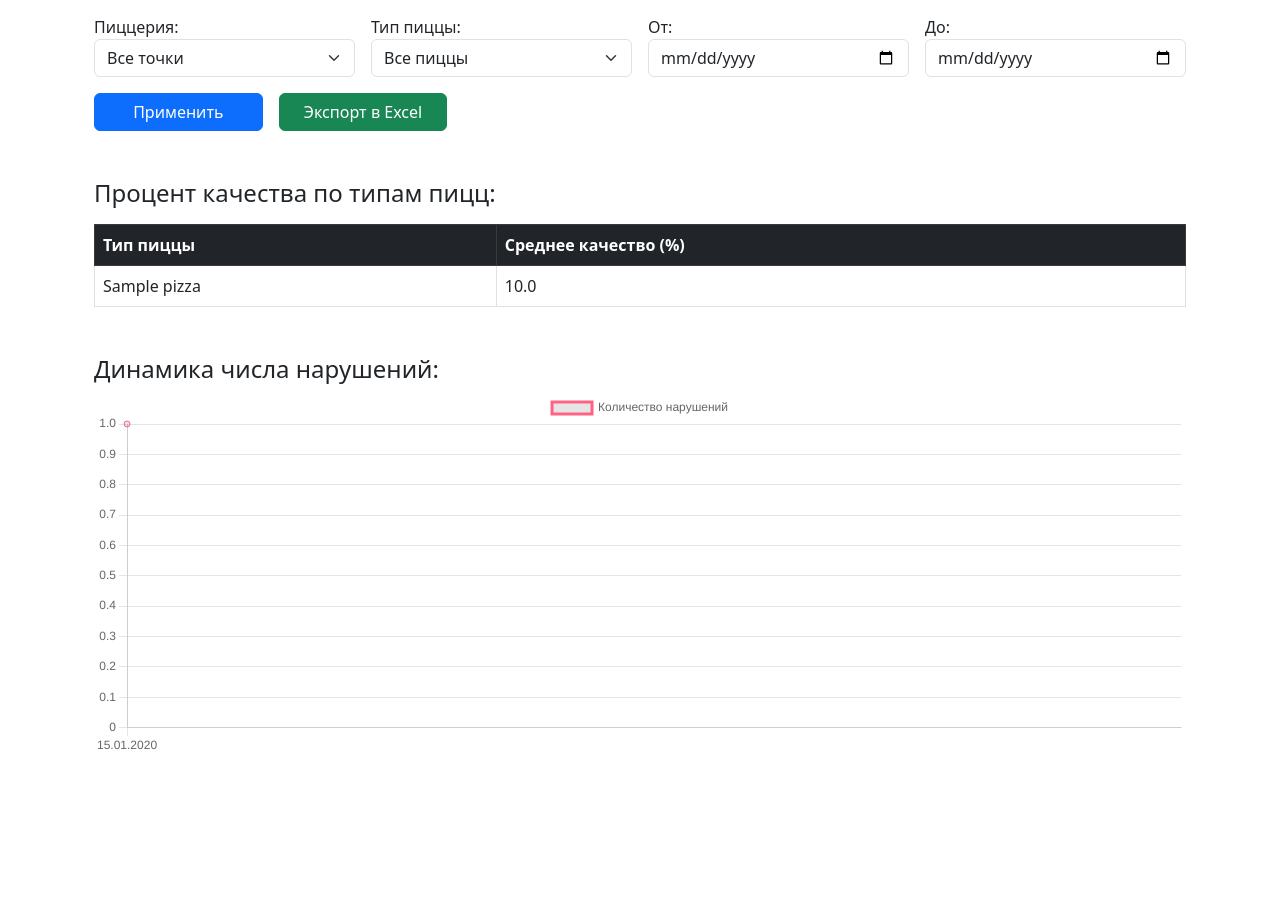
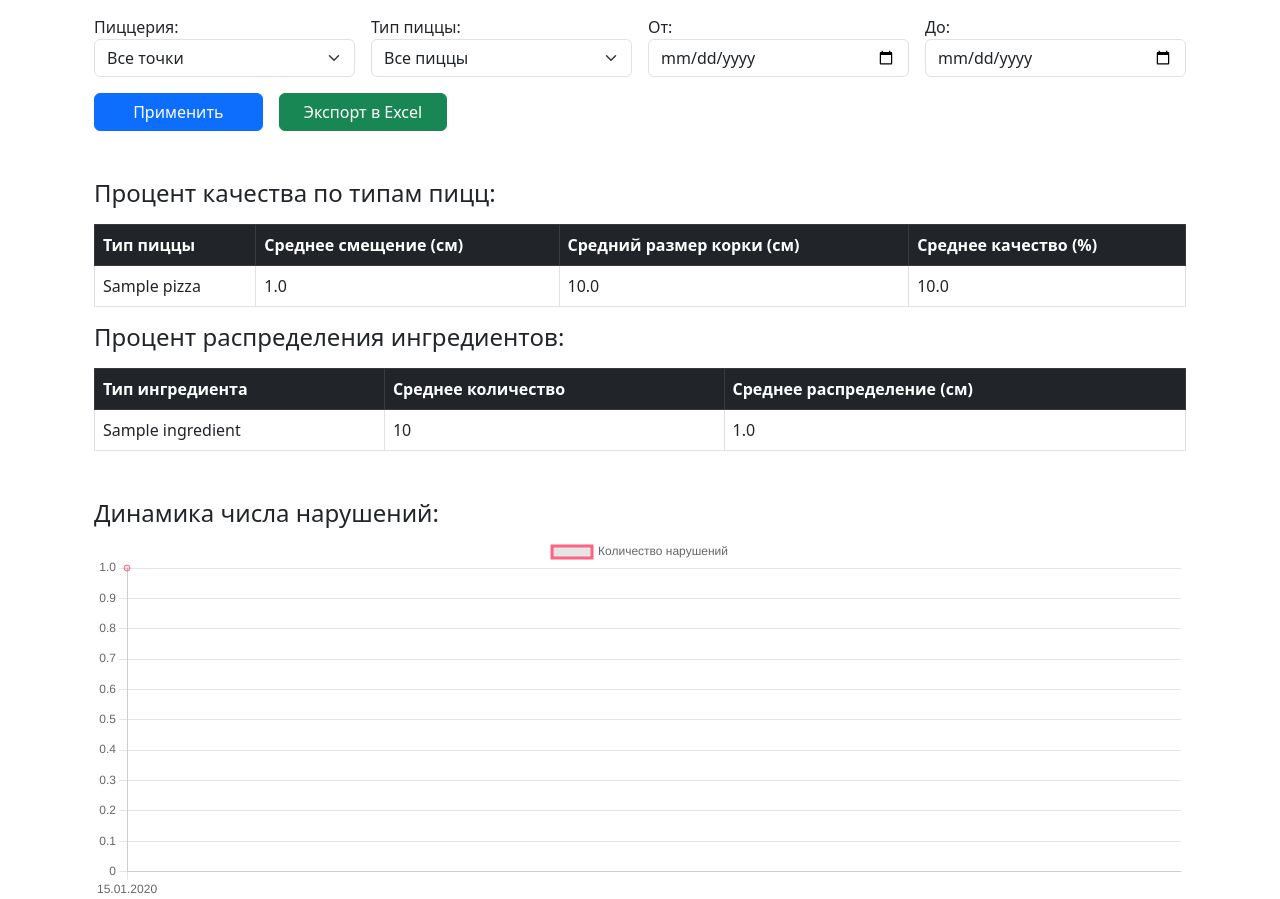
Before and after one commit to Impohimoza/pizza-video-analytics, a Django app: page /reports/ in a window 1280 px wide. Shown: the part 175-1074 px from the top of the page. Before the commit the page ends 925 px from the top, so only its background shows below. Run offline with Django 4.2, Linux system fonts and the light colour scheme; a user stored in the database is signed in; tables that the repository leaves empty hold one stand-in row (values such as "Sample post").

Commit message:
correction

```diff
--- a/web_pizza_analytics/evaluateRegister/templates/evaluateRegister/reports_page.html
+++ b/web_pizza_analytics/evaluateRegister/templates/evaluateRegister/reports_page.html
@@ -60,6 +60,8 @@
         <thead class="table-dark">
             <tr>
                 <th>Тип пиццы</th>
+                <th>Среднее смещение (см)</th>
+                <th>Средний размер корки (см)</th>
                 <th>Среднее качество (%)</th>
             </tr>
         </thead>
@@ -67,11 +69,37 @@
             {% for item in non_compliance_by_pizza %}
             <tr>
                 <td>{{ item.pizza__name }}</td>
+                <td>{{ item.avg_shift|floatformat:1 }}</td>
+                <td>{{ item.avg_crust|floatformat:1 }}</td>
                 <td>{{ item.avg_quality|floatformat:1 }}</td>
             </tr>
             {% empty %}
             <tr>
-                <td colspan="2" class="text-center">Нет данных для отображения.</td>
+                <td colspan="4" class="text-center">Нет данных для отображения.</td>
+            </tr>
+            {% endfor %}
+        </tbody>
+    </table>
+
+    <h4>Процент распределения ингредиентов:</h4>
+    <table class="table table-bordered mt-3">
+        <thead class="table-dark">
+            <tr>
+                <th>Тип ингредиента</th>
+                <th>Среднее количество</th>
+                <th>Среднее распределение (см)</th>
+            </tr>
+        </thead>
+        <tbody>
+            {% for item in ingredient_stats %}
+            <tr>
+                <td>{{ item.ingredient__name }}</td>
+                <td>{{ item.avg_quantity|floatformat:0 }}</td>
+                <td>{{ item.avg_distribution|floatformat:1 }}</td>
+            </tr>
+            {% empty %}
+            <tr>
+                <td colspan="3" class="text-center">Нет данных для отображения.</td>
             </tr>
             {% endfor %}
         </tbody>
--- a/web_pizza_analytics/evaluateRegister/views.py
+++ b/web_pizza_analytics/evaluateRegister/views.py
@@ -214,8 +214,8 @@ def create_evaluation_api(request):
         return JsonResponse({"error": "Crust > 100%"}, status=400)
 
     # Получение эталонного процента корки из пиццы
-    expected_crust_percentage = 100 * (pizza.pizza_size**2 - (pizza.pizza_size - pizza.crust_size)**2) / (pizza.pizza_size**2)  # предполагаем, что у модели Pizzas есть поле crust_percentage
-    pizza_size = pizza.pizza_size
+    pizza_size = pizza.pizza_size / 2
+    expected_crust_percentage = 100 * (pizza_size**2 - (pizza_size - pizza.crust_size)**2) / (pizza_size**2)  # предполагаем, что у модели Pizzas есть поле crust_percentage
     shift = float(shift) / ((float(radius) * 2) / pizza_size)
     crust_size = pizza_size - pizza_size * (1 - (float(crust_percentage) / 100)) ** 0.5
 
@@ -256,7 +256,7 @@ def create_evaluation_api(request):
 
     # Расчёт оценки
     def calculate_quality(crust_real, crust_expected, penalties, shift, crust_size):
-        crust_penalty = abs(crust_real - crust_expected) * 2
+        crust_penalty = abs(crust_real - crust_expected)
         shift_penalty = 100 * (shift / crust_size)
         print(f"Смещение: {shift_penalty},   Ошибка корки: {crust_penalty}")
 
@@ -275,7 +275,7 @@ def create_evaluation_api(request):
         crust_expected=expected_crust_percentage,
         penalties=ingredient_penalties,
         shift=shift,
-        crust_size=pizza.crust_size
+        crust_size=crust_size
     )
     if final_quality < 70.0:
         # Находим всех менеджеров этой пиццерии
@@ -392,7 +392,14 @@ def reports_page(request):
 
     # Процент несоответствий по типам пицц
     non_compliance_by_pizza = evaluations.values('pizza__name').annotate(
-        avg_quality=Avg('quality_percentage')
+        avg_quality=Avg('quality_percentage'),
+        avg_shift=Avg('shift'),
+        avg_crust=Avg('crust_size')
+    )
+
+    ingredient_stats =  IngredientEvaluation.objects.filter(evaluation__in=evaluations).values('ingredient__name').annotate(
+        avg_quantity=Avg('detected_quantity'),
+        avg_distribution=Avg('distriubtion'),
     )
 
     # Динамика нарушений по дням
@@ -404,7 +411,8 @@ def reports_page(request):
         'pizzas': pizzas,
         'locations': locations,
         'non_compliance_by_pizza': non_compliance_by_pizza,
-        'dynamics': dynamics,
+        'ingredient_stats': ingredient_stats,
+        'dynamics': dynamics
     }
     return render(request, 'evaluateRegister/reports_page.html', context)
 
```
